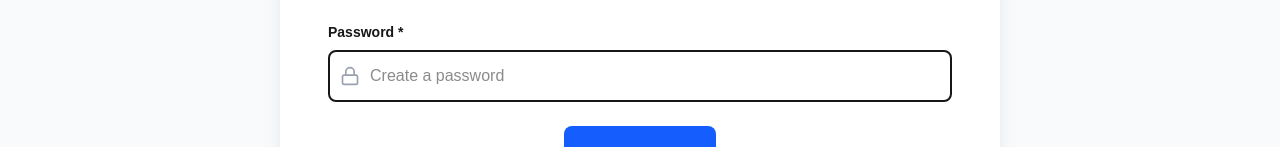
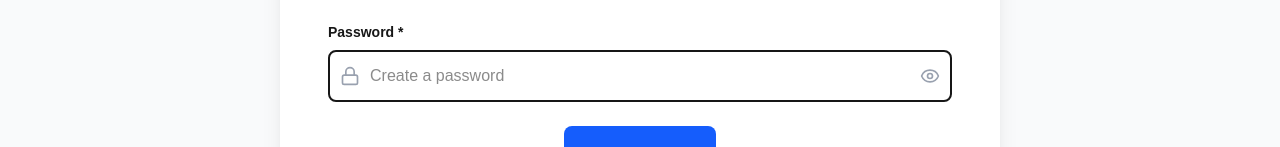
Before and after one commit to adharshSciPy/Denstack-Ecommerce, a Next.js app: page /register in a window 1280 px wide. Shown: the part 776-923 px from the top of the page. Built offline with nearby package versions, Linux system fonts and the light colour scheme.

Commit message:
password visiblility

```diff
--- a/src/app/login/page.tsx
+++ b/src/app/login/page.tsx
@@ -2,7 +2,7 @@
 
 import { useState } from "react";
 // import Navigation from '../components/Navigation';
-import { Mail, Lock } from "lucide-react";
+import { Mail, Lock, Eye, EyeOff } from "lucide-react";
 import { toast, Toaster } from "sonner";
 import { useRouter } from "next/navigation";
 import baseUrl from "../baseUrl";
@@ -15,6 +15,7 @@ export default function UserLoginPage() {
     email: "",
     password: "",
   });
+  const [showPassword, setShowPassword] = useState(false);
 
   const [isSubmitting, setIsSubmitting] = useState(false);
 
@@ -115,7 +116,7 @@ export default function UserLoginPage() {
               <div className="relative">
                 <Lock className="absolute left-3 top-1/2 -translate-y-1/2 text-gray-400 w-5 h-5" />
                 <input
-                  type="password"
+                  type={showPassword ? "text" : "password"}
                   name="password"
                   value={formData.password}
                   onChange={handleInputChange}
@@ -123,6 +124,13 @@ export default function UserLoginPage() {
                   className="w-full pl-10 pr-4 py-3 border-2 rounded-lg focus:ring-2 focus:ring-blue-600"
                   required
                 />
+                <button
+                  type="button"
+                  onClick={() => setShowPassword(!showPassword)}
+                  className="absolute right-3 top-1/2 -translate-y-1/2 text-gray-400 hover:text-gray-600"
+                >
+                  {showPassword ? <EyeOff size={20} /> : <Eye size={20} />}
+                </button>
               </div>
             </div>
 
@@ -131,11 +139,10 @@ export default function UserLoginPage() {
               <button
                 type="submit"
                 disabled={isSubmitting}
-                className={`px-10 py-4 rounded-lg font-bold text-lg transition-all ${
-                  isSubmitting
-                    ? "bg-blue-300 cursor-not-allowed"
-                    : "bg-blue-600 hover:bg-blue-700 hover:scale-105"
-                } text-white`}
+                className={`px-10 py-4 rounded-lg font-bold text-lg transition-all ${isSubmitting
+                  ? "bg-blue-300 cursor-not-allowed"
+                  : "bg-blue-600 hover:bg-blue-700 hover:scale-105"
+                  } text-white`}
               >
                 {isSubmitting ? "Logging in..." : "Login"}
               </button>
--- a/src/app/register/page.tsx
+++ b/src/app/register/page.tsx
@@ -2,7 +2,7 @@
 
 import { useState } from "react";
 // import Navigation from '../components/Navigation';
-import { User, Mail, Phone, Lock } from "lucide-react";
+import { User, Mail, Phone, Lock, Eye, EyeOff } from "lucide-react";
 import { toast, Toaster } from "sonner";
 import { useRouter } from "next/navigation";
 import baseUrl from "../baseUrl";
@@ -17,6 +17,8 @@ export default function RegisterUserPage() {
     phoneNumber: "",
     password: "",
   });
+  const [showPassword, setShowPassword] = useState(false);
+
 
   const [isSubmitting, setIsSubmitting] = useState(false);
 
@@ -160,7 +162,7 @@ export default function RegisterUserPage() {
               <div className="relative">
                 <Lock className="absolute left-3 top-1/2 -translate-y-1/2 text-gray-400 w-5 h-5" />
                 <input
-                  type="password"
+                  type={showPassword ? "text" : "password"}
                   name="password"
                   value={formData.password}
                   onChange={handleInputChange}
@@ -168,6 +170,13 @@ export default function RegisterUserPage() {
                   className="w-full pl-10 pr-4 py-3 border-2 rounded-lg focus:ring-2 focus:ring-blue-600"
                   required
                 />
+                <button
+                  type="button"
+                  onClick={() => setShowPassword(!showPassword)}
+                  className="absolute right-3 top-1/2 -translate-y-1/2 text-gray-400 hover:text-gray-600"
+                >
+                  {showPassword ? <EyeOff size={20} /> : <Eye size={20} />}
+                </button>
               </div>
             </div>
 
@@ -176,11 +185,10 @@ export default function RegisterUserPage() {
               <button
                 type="submit"
                 disabled={isSubmitting}
-                className={`px-10 py-4 rounded-lg font-bold text-lg transition-all ${
-                  isSubmitting
-                    ? "bg-blue-300 cursor-not-allowed"
-                    : "bg-blue-600 hover:bg-blue-700 hover:scale-105"
-                } text-white`}
+                className={`px-10 py-4 rounded-lg font-bold text-lg transition-all ${isSubmitting
+                  ? "bg-blue-300 cursor-not-allowed"
+                  : "bg-blue-600 hover:bg-blue-700 hover:scale-105"
+                  } text-white`}
               >
                 {isSubmitting ? "Registering..." : "Register"}
               </button>
```
